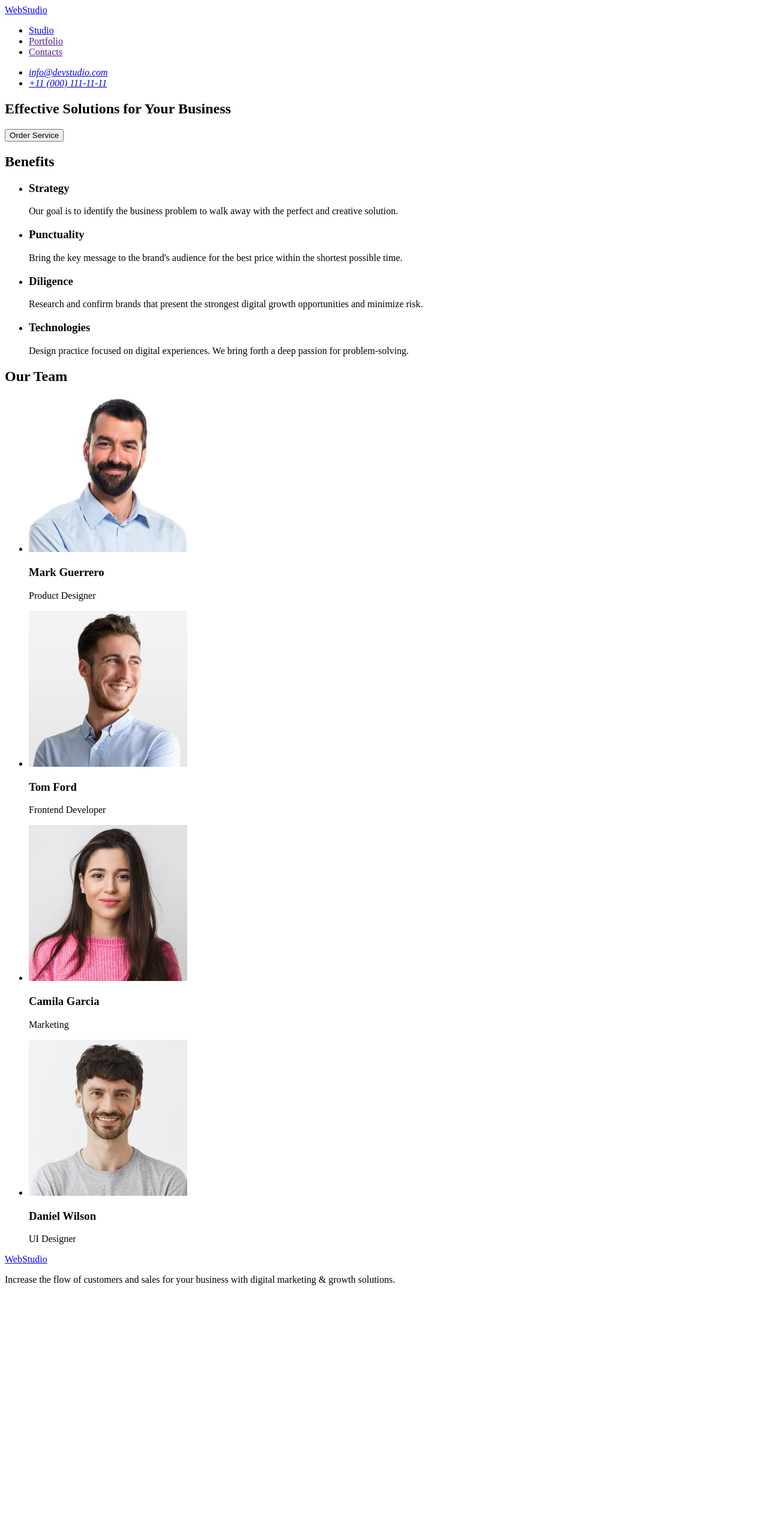
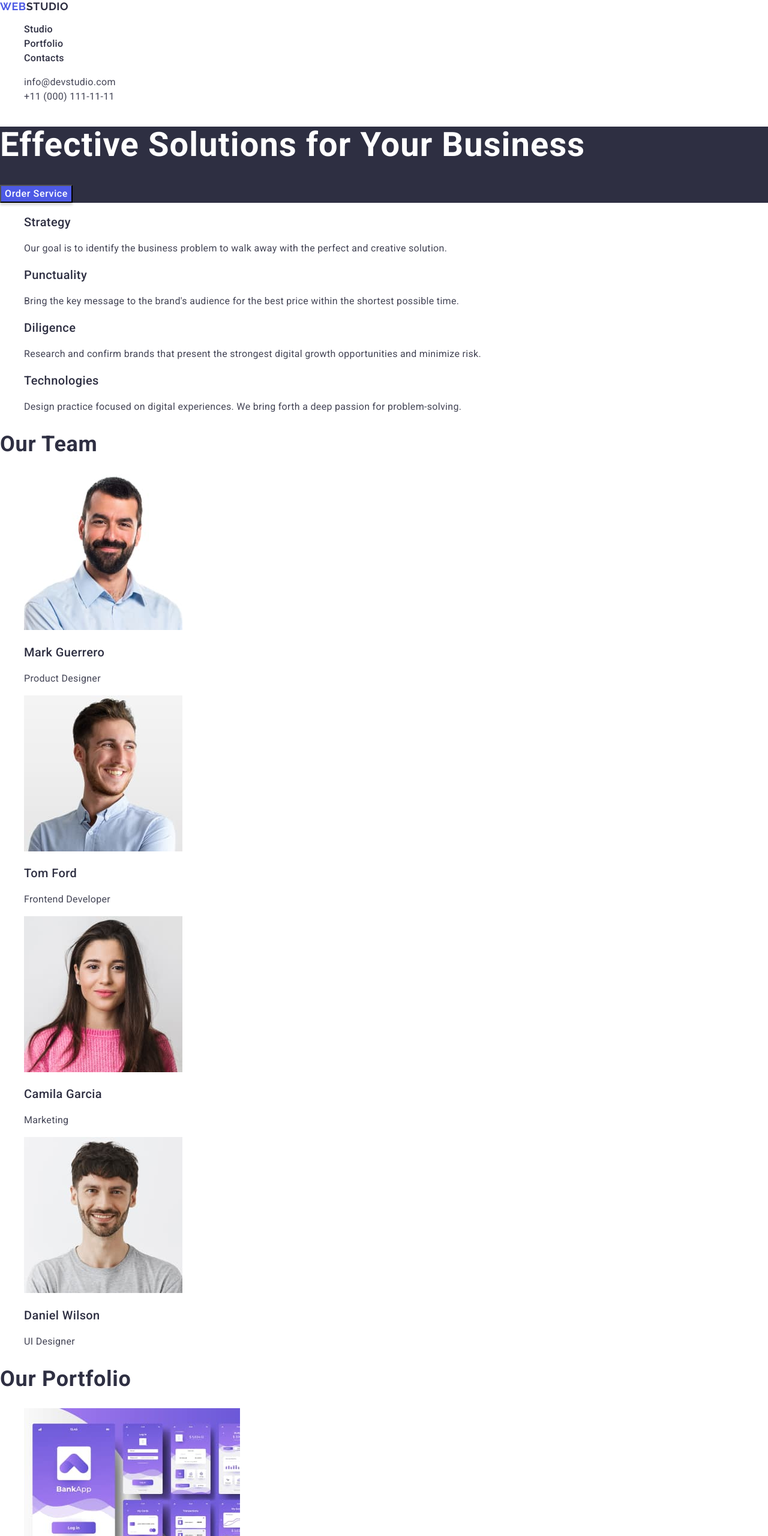
Before and after one commit to YuraDanko/goit-markup-hw-02, a plain HTML site: page index.html in a window 1280 px wide. Shown: the top 2560 px of the page at 60% size. Before the commit the page ends 2158 px from the top, so only its background shows below. Drawn offline with nearby package versions, Linux system fonts and the light colour scheme.

Commit message:
Виконав дз 2

```diff
--- /dev/null
+++ b/css/styles.css
@@ -0,0 +1,152 @@
+body {
+    font-family: "Roboto", sans-serif;
+    color: #434455;
+    background-color: #ffffff;
+
+
+}
+ul,
+ol {
+    list-style-type: none;
+}
+a {
+    text-decoration: none;
+}
+button {
+    cursor: pointer;
+}
+/* HEADER */
+.logo {
+    font-family: "Raleway", sans-serif;
+    font-weight: 700;
+    font-size: 18px;
+    line-height: 1.16667;
+    letter-spacing: 0.03em;
+    text-transform: uppercase;
+    color: #4d5ae5;
+}
+.logo-part {
+    color: #2e2f42;
+}
+.nav-link {
+    font-weight: 500;
+    font-size: 16px;
+    line-height: 1.5;
+    letter-spacing: 0.02em;
+    color: #2e2f42;
+}
+.nav-link:hover,
+.nav-link:focus {
+    color: #404bbf;
+}
+.adres {
+    font-style: normal;
+}
+.adres-link {
+    font-weight: 400;
+    font-size: 16px;
+    line-height: 1.5;
+    letter-spacing: 0.02em;
+    color: #434455;
+}
+.adres-link:hover,
+.adres-link:focus {
+    color: #404bbf;
+}
+/* HERO */
+.hero {
+    background-color: #2e2f42;
+}
+.hero-text {
+    font-weight: 700;
+    font-size: 56px;
+    line-height: 1.07143;
+    letter-spacing: 0.02em;
+    color: #ffffff;
+}
+.hero-button {
+    box-shadow: 0 4px 4px 0 rgba(0, 0, 0, 0.15);
+    background: #4d5ae5;
+    font-weight: 500;
+    font-size: 16px;
+    line-height: 1.5;
+    letter-spacing: 0.04em;
+    color: #ffffff;
+}
+.hero-button:hover,
+.hero-button:focus {
+    box-shadow: 0 4px 4px 0 rgba(0, 0, 0, 0.15);
+    background: #404bbf;
+}
+/* BENEFITS */
+.benefits {
+    display: none;
+}
+.benefits-title {
+    font-weight: 500;
+    font-size: 20px;
+    line-height: 1.2;
+    letter-spacing: 0.02em;
+    color: #2e2f42;
+}
+.benefits-text {
+    font-size: 16px;
+    line-height: 1.5;
+    letter-spacing: 0.02em;
+    color: #434455;
+}
+/* OUR TEAM */
+.team {
+    font-weight: 700;
+    font-size: 36px;
+    line-height: 1.11111;
+    letter-spacing: 0.02em;
+    color: #2e2f42;
+}
+.team-personal {
+    font-weight: 500;
+    font-size: 20px;
+    line-height: 1.2;
+    letter-spacing: 0.02em;
+    color: #2e2f42;
+}
+.team-personal-work {
+    font-size: 16px;
+    line-height: 1.5;
+    letter-spacing: 0.02em;
+    color: #434455;
+}
+/* OUR PORTFOLIO */
+.portfolio {
+    font-weight: 700;
+    font-size: 36px;
+    line-height: 1.11111;
+    letter-spacing: 0.02em;
+    color: #2e2f42;
+}
+.portfolio-app {
+    font-weight: 500;
+    font-size: 20px;
+    line-height: 1.2;
+    letter-spacing: 0.02em;
+    color: #2e2f42;
+}
+.portfolio-app-sfere {
+    font-size: 16px;
+    line-height: 1.5;
+    letter-spacing: 0.02em;
+    color: #434455;
+}
+/* FOOTER */
+.footer-section {
+    background-color: #2e2f42;
+}
+.logo-part-footer {
+    color: #f4f4fd;
+}
+.footer-text {
+    font-size: 16px;
+    line-height: 1.5;
+    letter-spacing: 0.02em;
+    color: #f4f4fd;
+}
--- a/index.html
+++ b/index.html
@@ -4,69 +4,90 @@
     <meta charset="UTF-8" />
     <meta name="viewport" content="width=device-width, initial-scale=1.0" />
     <title>Document</title>
+    <link rel="preconnect" href="https://fonts.googleapis.com" />
+    <link rel="preconnect" href="https://fonts.gstatic.com" crossorigin />
+    <link
+      href="https://fonts.googleapis.com/css2?family=Raleway:wght@700&family=Roboto:wght@400;500;700&display=swap"
+      rel="stylesheet"
+    />
+    <link
+      rel="stylesheet"
+      href="https://cdnjs.cloudflare.com/ajax/libs/normalize/8.0.1/normalize.min.css"
+      integrity="sha512-NhSC1YmyruXifcj/KFRWoC561YpHpc5Jtzgvbuzx5VozKpWvQ+4nXhPdFgmx8xqexRcpAglTj9sIBWINXa8x5w=="
+      crossorigin="anonymous"
+      referrerpolicy="no-referrer"
+    />
+    <link rel="stylesheet" href="./css/styles.css" />
   </head>
   <body>
     <!-- HEADER -->
     <header>
       <nav>
-        <a href="./index.html">WebStudio</a>
+        <a class="logo" href="./index.html"
+          >Web<span class="logo-part">Studio</span></a
+        >
+
         <ul>
           <li>
-            <a href="./index.html">Studio</a>
+            <a class="nav-link" href="./index.html">Studio</a>
           </li>
           <li>
-            <a href="">Portfolio</a>
+            <a class="nav-link" href="">Portfolio</a>
           </li>
           <li>
-            <a href="">Contacts</a>
+            <a class="nav-link" href="">Contacts</a>
           </li>
         </ul>
       </nav>
-      <address>
+      <address class="adres">
         <ul>
           <li>
-            <a href="mailto:info@devstudio.com">info@devstudio.com</a>
+            <a class="adres-link" href="mailto:info@devstudio.com"
+              >info@devstudio.com</a
+            >
           </li>
           <li>
-            <a href="tel:+110001111111">+11 (000) 111-11-11</a>
+            <a class="adres-link" href="tel:+110001111111"
+              >+11 (000) 111-11-11</a
+            >
           </li>
         </ul>
       </address>
     </header>
     <main>
       <!-- HERO -->
-      <section>
-        <h1>Effective Solutions for Your Business</h1>
-        <button type="button">Order Service</button>
+      <section class="hero">
+        <h1 class="hero-text">Effective Solutions for Your Business</h1>
+        <button class="hero-button" type="button">Order Service</button>
       </section>
       <!-- BENEFITS -->
       <section>
-        <h2>Benefits</h2>
+        <h2 class="benefits">Benefits</h2>
         <ul>
           <li>
-            <h3>Strategy</h3>
-            <p>
+            <h3 class="benefits-title">Strategy</h3>
+            <p class="benefits-text">
               Our goal is to identify the business problem to walk away with the
               perfect and creative solution.
             </p>
           </li>
           <li>
-            <h3>Punctuality</h3>
-            <p>
+            <h3 class="benefits-title">Punctuality</h3>
+            <p class="benefits-text">
               Bring the key message to the brand's audience for the best price
               within the shortest possible time.
             </p>
           </li>
           <li>
-            <h3>Diligence</h3>
-            <p>
+            <h3 class="benefits-title">Diligence</h3>
+            <p class="benefits-text">
               Research and confirm brands that present the strongest digital
               growth opportunities and minimize risk.
             </p>
           </li>
           <li>
-            <h3>Technologies</h3>
-            <p>
+            <h3 class="benefits-title">Technologies</h3>
+            <p class="benefits-text">
               Design practice focused on digital experiences. We bring forth a
               deep passion for problem-solving.
             </p>
@@ -75,54 +96,125 @@
       </section>
       <!-- OUR TEAM -->
       <section>
-        <h2>Our Team</h2>
+        <h2 class="team">Our Team</h2>
         <ul>
           <li>
             <img
-              src="./images/mark.img.jpg"
+              src="images/our_team/mark.img.jpg"
               alt="Mark Guerrero"
               width="264"
               height="260"
             />
-            <h3>Mark Guerrero</h3>
-            <p>Product Designer</p>
+            <h3 class="team-personal">Mark Guerrero</h3>
+            <p class="team-personal-work">Product Designer</p>
           </li>
           <li>
             <img
-              src="./images/tom.img.jpg"
+              src="images/our_team/tom.img.jpg"
               alt="Tom Ford"
               width="264"
               height="260"
             />
-            <h3>Tom Ford</h3>
-            <p>Frontend Developer</p>
+            <h3 class="team-personal">Tom Ford</h3>
+            <p class="team-personal-work">Frontend Developer</p>
           </li>
           <li>
             <img
-              src="./images/camila.img.jpg"
+              src="images/our_team/camila.img.jpg"
               alt="Camila Garcia"
               width="264"
               height="260"
             />
-            <h3>Camila Garcia</h3>
-            <p>Marketing</p>
+            <h3 class="team-personal">Camila Garcia</h3>
+            <p class="team-personal-work">Marketing</p>
           </li>
           <li>
             <img
-              src="./images/daniel.img.jpg"
+              src="images/our_team/daniel.img.jpg"
               alt="Daniel Wilson"
               width="264"
               height="260"
             />
-            <h3>Daniel Wilson</h3>
-            <p>UI Designer</p>
+            <h3 class="team-personal">Daniel Wilson</h3>
+            <p class="team-personal-work">UI Designer</p>
+          </li>
+        </ul>
+      </section>
+      <!-- Our Portfolio -->
+      <section>
+        <h2 class="portfolio">Our Portfolio</h2>
+        <ul>
+          <li>
+            <img
+              src="images/our_portfolio/banking_app.img.jpg"
+              alt="Banking
+            App"
+              width="360"
+              height="300"
+            />
+            <h3 class="portfolio-app">Banking App</h3>
+            <p class="portfolio-app-sfere">App</p>
+          </li>
+          <li>
+            <img
+              src="images/our_portfolio/cashless_payment.img.jpg"
+              alt="Cashless Payment"
+              width="360"
+              height="300"
+            />
+            <h3 class="portfolio-app">Cashless Payment</h3>
+            <p class="portfolio-app-sfere">Marketing</p>
+          </li>
+          <li>
+            <img
+              src="images/our_portfolio/meditation_app.img.jpg"
+              alt="Meditation App"
+              width="360"
+              height="300"
+            />
+            <h3 class="portfolio-app">Meditation App</h3>
+            <p class="portfolio-app-sfere">App</p>
+          </li>
+          <li>
+            <img
+              src="images/our_portfolio/taxi_service.img.jpg"
+              alt="Taxi
+            Service"
+              width="360"
+              height="300"
+            />
+            <h3 class="portfolio-app">Taxi Service</h3>
+            <p class="portfolio-app-sfere">Marketing</p>
+          </li>
+          <li>
+            <img
+              src="images/our_portfolio/screen_illustrations.img.jpg"
+              alt="Screen Illustrations"
+              width="360"
+              height="300"
+            />
+            <h3 class="portfolio-app">Screen Illustrations</h3>
+            <p class="portfolio-app-sfere">Design</p>
+          </li>
+          <li>
+            <img
+              src="images/our_portfolio/online_courses.img.jpg"
+              alt="Online
+            Courses"
+              width="360"
+              height="300"
+            />
+            <h3 class="portfolio-app">Online Courses</h3>
+            <p class="portfolio-app-sfere">Marketing</p>
           </li>
         </ul>
       </section>
     </main>
-    <footer>
-      <a href="./index.html">WebStudio</a>
-      <p>
+    <footer class="footer-section">
+      <a class="logo" href="./index.html"
+        >Web <span class="logo-part-footer">Studio</span></a
+      >
+      <p class="footer-text">
         Increase the flow of customers and sales for your business with digital
         marketing & growth solutions.
       </p>
```
Also changed, not shown: images/our_portfolio/banking_app.img.jpg (added), images/our_portfolio/cashless_payment.img.jpg (added), images/our_portfolio/meditation_app.img.jpg (added), images/our_portfolio/online_courses.img.jpg (added), images/our_portfolio/screen_illustrations.img.jpg (added), images/our_portfolio/taxi_service.img.jpg (added), images/our_team/camila.img.jpg (renamed from images/camila.img.jpg), images/our_team/daniel.img.jpg (renamed from images/daniel.img.jpg), images/our_team/mark.img.jpg (renamed from images/mark.img.jpg), images/our_team/tom.img.jpg (renamed from images/tom.img.jpg).
